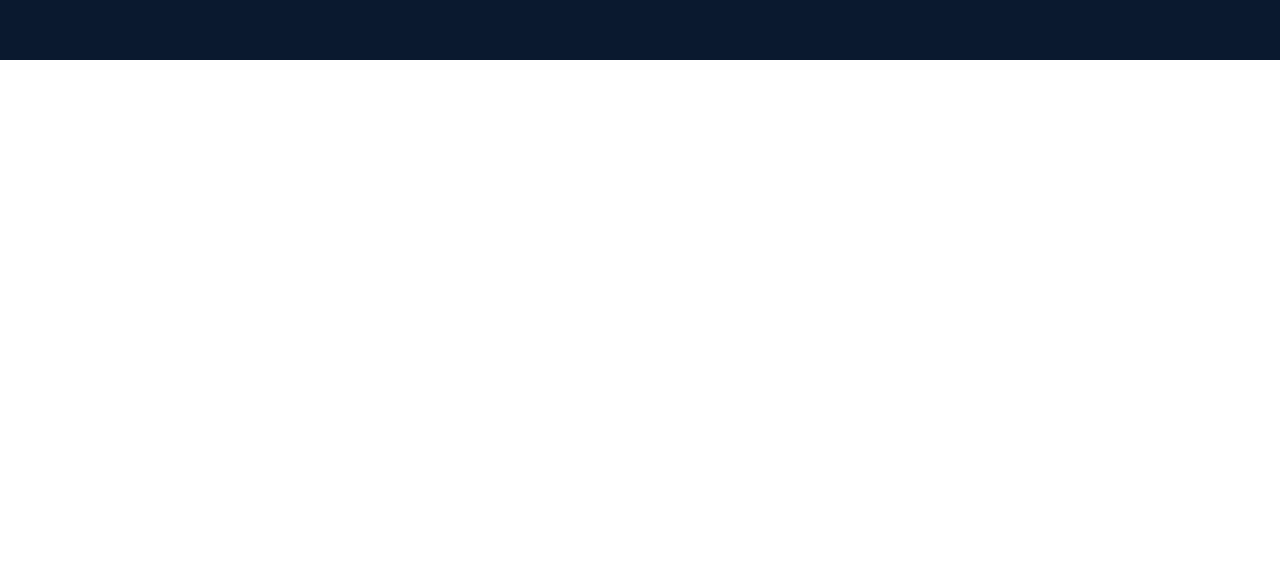
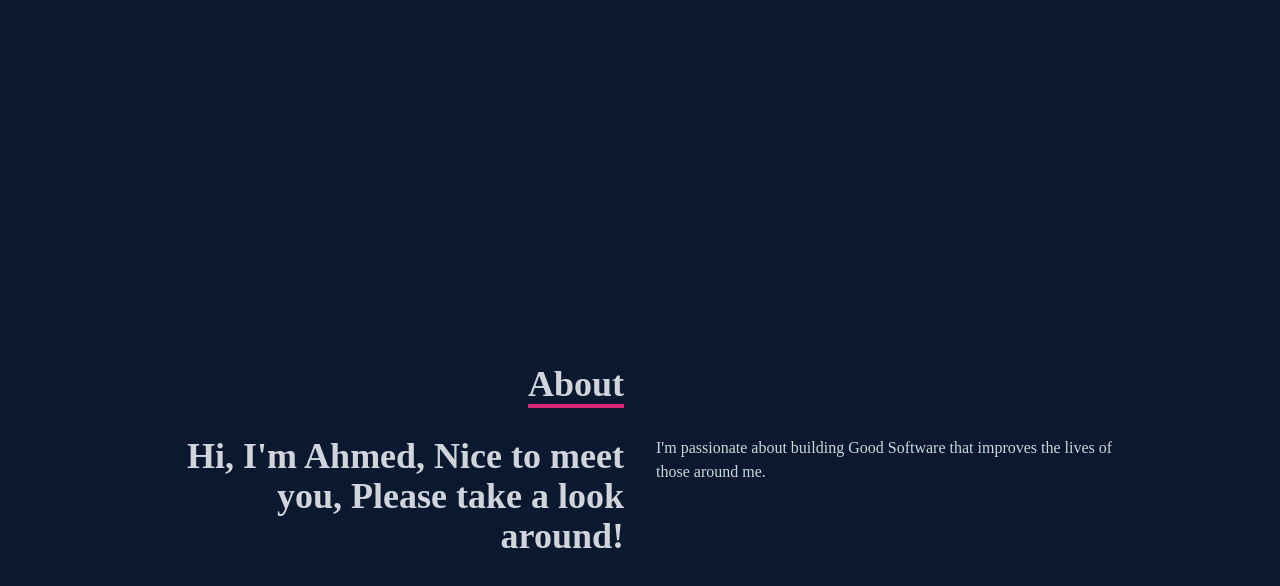
Before and after one commit to AhmedxxTa/My-React-Portfolio, a React (Create React App) app: page / in a window 1280 px wide. Shown: the part 740-1326 px from the top of the page. Before the commit the page ends 800 px from the top, so only its background shows below. Built offline with nearby package versions, Linux system fonts and the light colour scheme.

Commit message:
Added About Section

```diff
--- a/src/App.js
+++ b/src/App.js
@@ -1,3 +1,4 @@
+import About from "./components/About";
 import Home from "./components/Home";
 import Navbar from "./components/Navbar";
 
@@ -7,6 +8,7 @@
     <div className="App">
       <Navbar />
       <Home />
+      <About />
     </div>
   );
 }
--- /dev/null
+++ b/src/components/About.jsx
@@ -0,0 +1,31 @@
+import React from "react";
+
+const About = () => {
+  return (
+    <div name="about" className="w-full h-screen bg-[#0a192f] text-gray-300">
+      <div className="flex flex-col justify-center items-center w-full h-full">
+        <div className="max-w-[1000px] w-full grid grid-cols-2 gap-8">
+          <div className="sm:text-right pb-8 pl-4">
+            <p className="text-4xl font-bold inline border-b-4 border-pink-600">
+              About
+            </p>
+          </div>
+          <div></div>
+        </div>
+        <div className="max-w-[1000px] w-full grid sm:grid-cols-2 gap-8 px-4">
+          <div className="sm:text-right text-4xl font-bold">
+            <p>Hi, I'm Ahmed, Nice to meet you, Please take a look around!</p>
+          </div>
+          <div>
+            <p>
+              I'm passionate about building Good Software that improves the
+              lives of those around me.
+            </p>
+          </div>
+        </div>
+      </div>
+    </div>
+  );
+};
+
+export default About;
--- a/src/components/Navbar.jsx
+++ b/src/components/Navbar.jsx
@@ -1,6 +1,5 @@
 import React, { useState } from "react";
 import { FaBars, FaTimes, FaGithub, FaLinkedin, FaFacebook } from "react-icons/fa";
-import {HiOutlineMail} from 'react-icons/hi';
 import {BsFillPersonLinesFill} from 'react-icons/bs';
 
 const Navbar = () => {
```
